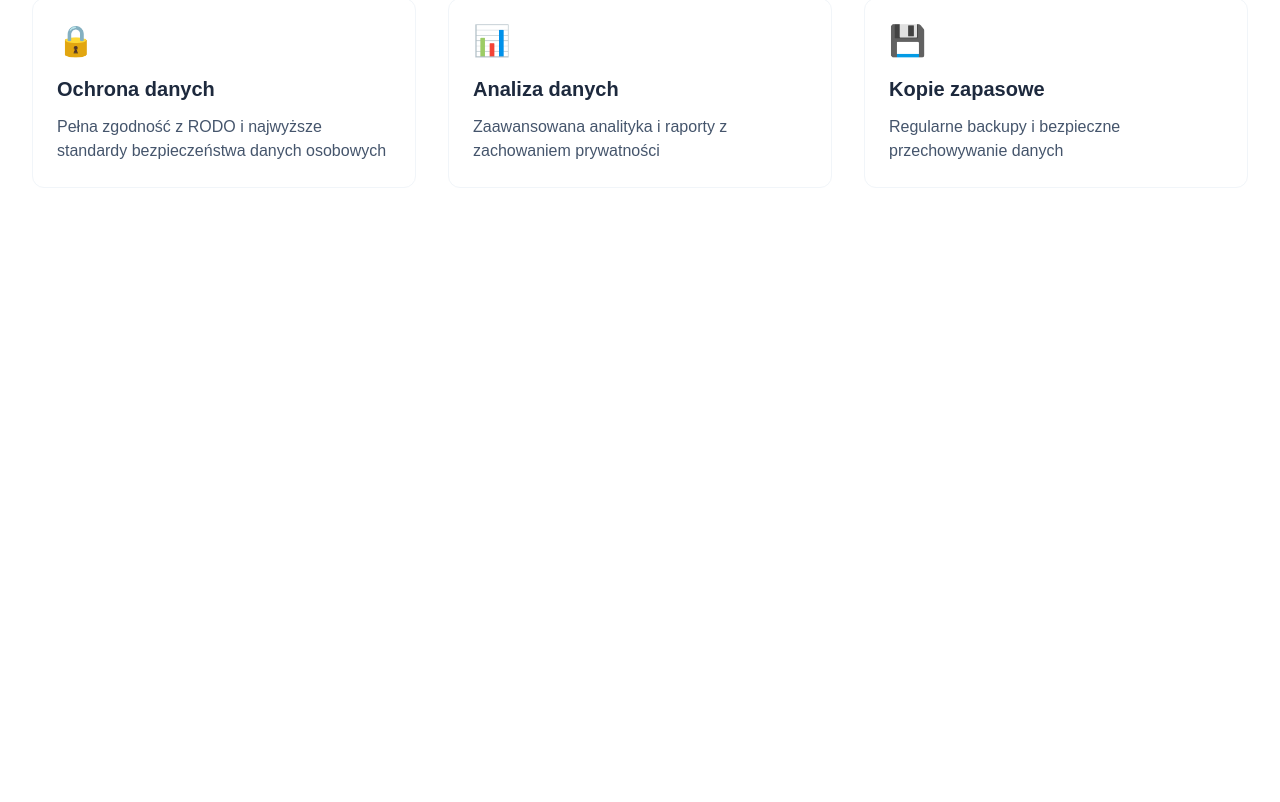
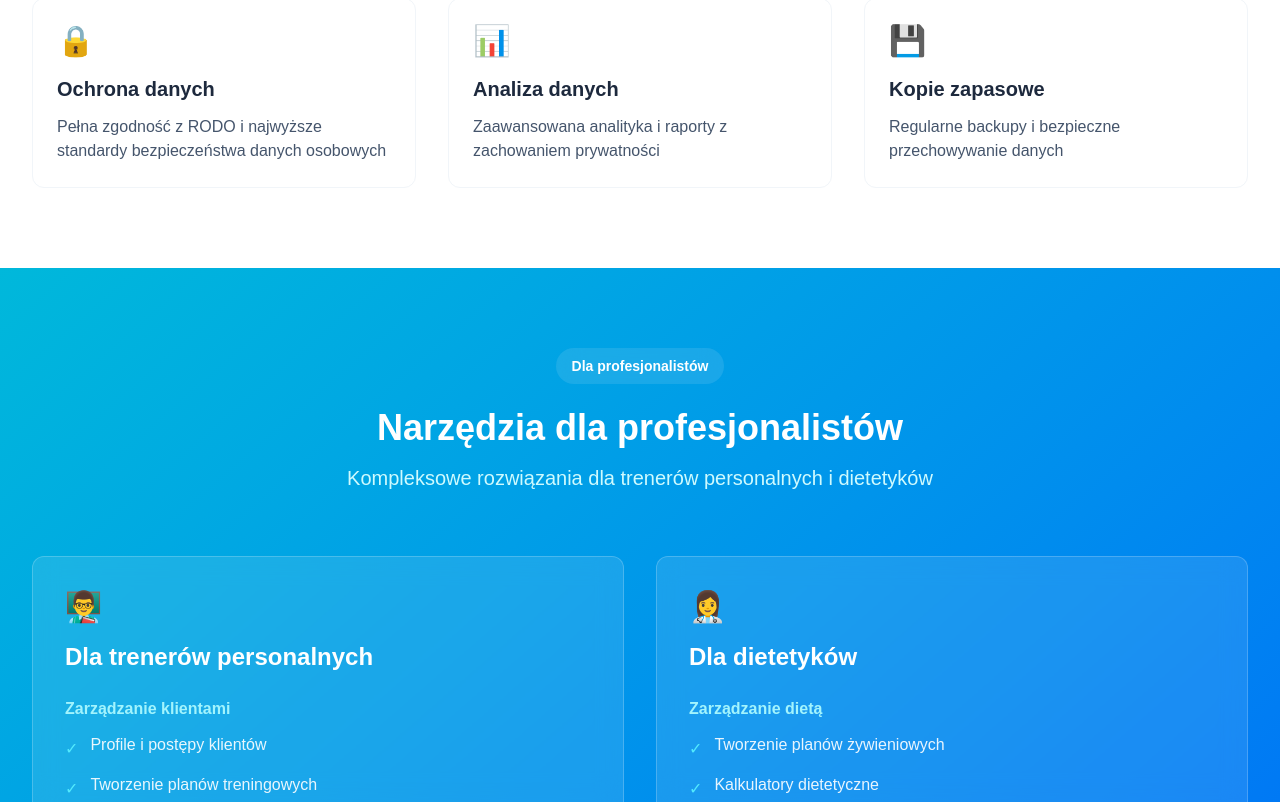
Before and after one commit to dezmerek/AthletiX, a Next.js app: page / in a window 1280 px wide. Shown: the part 1998-2800 px from the top of the page. Before the commit the page ends 2266 px from the top, so only its background shows below. Built offline with nearby package versions, Linux system fonts and the light colour scheme.

Commit message:
feat: Add ProfessionalSection component to enhance the Home page layout

```diff
--- a/src/app/page.tsx
+++ b/src/app/page.tsx
@@ -2,6 +2,7 @@
 import Hero from "@/containers/main/HeroSection";
 import ClientSection from "@/containers/main/ClientSection";
 import DietSection from "@/containers/main/DietSection";
+import ProfessionalSection from "@/containers/main/ProfessionalSection";
 
 export default function Home() {
   return (
@@ -9,6 +10,7 @@
       <Hero />
       <ClientSection />
       <DietSection />
+      <ProfessionalSection />
     </>
   );
 }
--- /dev/null
+++ b/src/containers/main/ProfessionalSection.tsx
@@ -0,0 +1,166 @@
+"use client";
+
+export default function ProfessionalSection() {
+  return (
+    <section
+      id="dla-profesjonalistow"
+      className="py-20 bg-gradient-to-br from-cyan-500 to-blue-600"
+    >
+      <div className="max-w-7xl mx-auto px-4 sm:px-6 lg:px-8">
+        <div className="text-center mb-16">
+          <span className="inline-block bg-white/10 backdrop-blur-md text-white px-4 py-2 rounded-full text-sm font-semibold mb-6">
+            Dla profesjonalistów
+          </span>
+          <h2 className="text-4xl font-bold text-white mb-4">
+            Narzędzia dla profesjonalistów
+          </h2>
+          <p className="text-cyan-100 text-xl max-w-2xl mx-auto">
+            Kompleksowe rozwiązania dla trenerów personalnych i dietetyków
+          </p>
+        </div>
+
+        {/* Main Professional Categories */}
+        <div className="grid grid-cols-1 md:grid-cols-2 gap-8 mb-16">
+          {/* Trainer Tools */}
+          <div className="bg-white/10 backdrop-blur-md rounded-xl p-8 border border-white/20">
+            <div className="text-3xl mb-4">👨‍🏫</div>
+            <h3 className="text-2xl font-bold text-white mb-6">
+              Dla trenerów personalnych
+            </h3>
+            <div className="space-y-8">
+              <div>
+                <h4 className="text-cyan-200 font-bold mb-3">
+                  Zarządzanie klientami
+                </h4>
+                <ul className="space-y-3">
+                  <li className="flex items-start space-x-3">
+                    <span className="text-cyan-300 mt-1">✓</span>
+                    <span className="text-white/90">
+                      Profile i postępy klientów
+                    </span>
+                  </li>
+                  <li className="flex items-start space-x-3">
+                    <span className="text-cyan-300 mt-1">✓</span>
+                    <span className="text-white/90">
+                      Tworzenie planów treningowych
+                    </span>
+                  </li>
+                  <li className="flex items-start space-x-3">
+                    <span className="text-cyan-300 mt-1">✓</span>
+                    <span className="text-white/90">
+                      Monitorowanie postępów
+                    </span>
+                  </li>
+                </ul>
+              </div>
+              <div>
+                <h4 className="text-cyan-200 font-bold mb-3">
+                  Narzędzia treningowe
+                </h4>
+                <ul className="space-y-3">
+                  <li className="flex items-start space-x-3">
+                    <span className="text-cyan-300 mt-1">✓</span>
+                    <span className="text-white/90">Baza ćwiczeń i planów</span>
+                  </li>
+                  <li className="flex items-start space-x-3">
+                    <span className="text-cyan-300 mt-1">✓</span>
+                    <span className="text-white/90">
+                      Kalkulatory treningowe
+                    </span>
+                  </li>
+                  <li className="flex items-center space-x-3">
+                    <span className="text-cyan-300 mt-1">✓</span>
+                    <span className="text-white/90">Analiza techniki</span>
+                  </li>
+                </ul>
+              </div>
+            </div>
+          </div>
+
+          {/* Dietitian Tools */}
+          <div className="bg-white/10 backdrop-blur-md rounded-xl p-8 border border-white/20">
+            <div className="text-3xl mb-4">👩‍⚕️</div>
+            <h3 className="text-2xl font-bold text-white mb-6">
+              Dla dietetyków
+            </h3>
+            <div className="space-y-8">
+              <div>
+                <h4 className="text-cyan-200 font-bold mb-3">
+                  Zarządzanie dietą
+                </h4>
+                <ul className="space-y-3">
+                  <li className="flex items-start space-x-3">
+                    <span className="text-cyan-300 mt-1">✓</span>
+                    <span className="text-white/90">
+                      Tworzenie planów żywieniowych
+                    </span>
+                  </li>
+                  <li className="flex items-start space-x-3">
+                    <span className="text-cyan-300 mt-1">✓</span>
+                    <span className="text-white/90">
+                      Kalkulatory dietetyczne
+                    </span>
+                  </li>
+                  <li className="flex items-start space-x-3">
+                    <span className="text-cyan-300 mt-1">✓</span>
+                    <span className="text-white/90">
+                      Baza produktów i przepisów
+                    </span>
+                  </li>
+                </ul>
+              </div>
+              <div>
+                <h4 className="text-cyan-200 font-bold mb-3">
+                  Monitorowanie postępów
+                </h4>
+                <ul className="space-y-3">
+                  <li className="flex items-start space-x-3">
+                    <span className="text-cyan-300 mt-1">✓</span>
+                    <span className="text-white/90">Analiza składu diety</span>
+                  </li>
+                  <li className="flex items-start space-x-3">
+                    <span className="text-cyan-300 mt-1">✓</span>
+                    <span className="text-white/90">Dzienniki żywieniowe</span>
+                  </li>
+                  <li className="flex items-start space-x-3">
+                    <span className="text-cyan-300 mt-1">✓</span>
+                    <span className="text-white/90">Raporty i analizy</span>
+                  </li>
+                </ul>
+              </div>
+            </div>
+          </div>
+        </div>
+
+        {/* Additional Professional Features */}
+        <div className="grid grid-cols-1 md:grid-cols-3 gap-8">
+          <div className="bg-white/5 backdrop-blur-md rounded-xl p-6 border border-white/10 hover:bg-white/10 transition-colors">
+            <div className="text-3xl mb-4">📊</div>
+            <h4 className="text-lg font-bold text-white mb-2">
+              Analityka biznesowa
+            </h4>
+            <p className="text-cyan-100">
+              Zaawansowane raporty i statystyki dla rozwoju Twojej praktyki
+            </p>
+          </div>
+          <div className="bg-white/5 backdrop-blur-md rounded-xl p-6 border border-white/10 hover:bg-white/10 transition-colors">
+            <div className="text-3xl mb-4">💬</div>
+            <h4 className="text-lg font-bold text-white mb-2">Komunikacja</h4>
+            <p className="text-cyan-100">
+              Wbudowany system komunikacji z klientami i współpracownikami
+            </p>
+          </div>
+          <div className="bg-white/5 backdrop-blur-md rounded-xl p-6 border border-white/10 hover:bg-white/10 transition-colors">
+            <div className="text-3xl mb-4">📈</div>
+            <h4 className="text-lg font-bold text-white mb-2">
+              Rozwój biznesu
+            </h4>
+            <p className="text-cyan-100">
+              Narzędzia do rozwoju Twojej praktyki i zwiększania przychodów
+            </p>
+          </div>
+        </div>
+      </div>
+    </section>
+  );
+}
```
